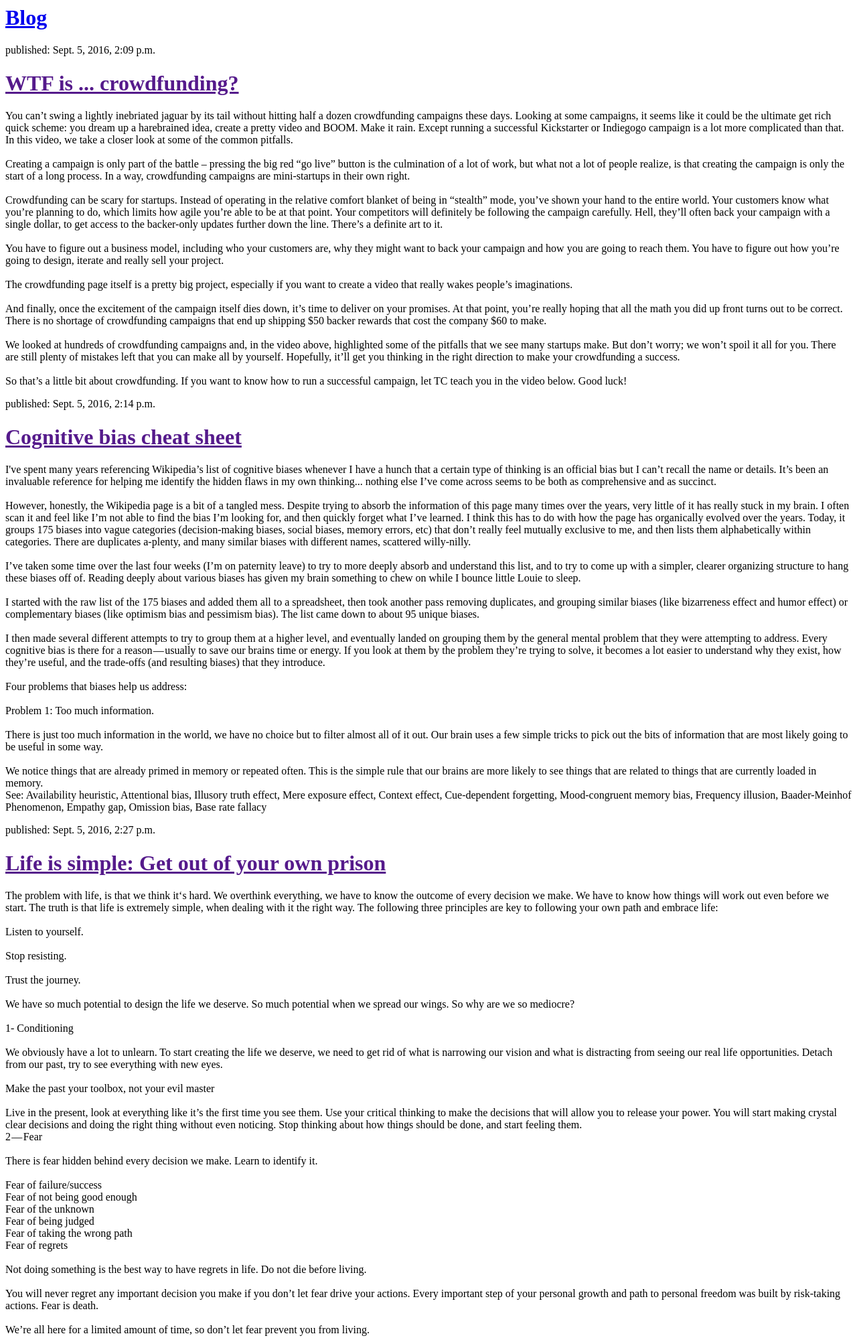
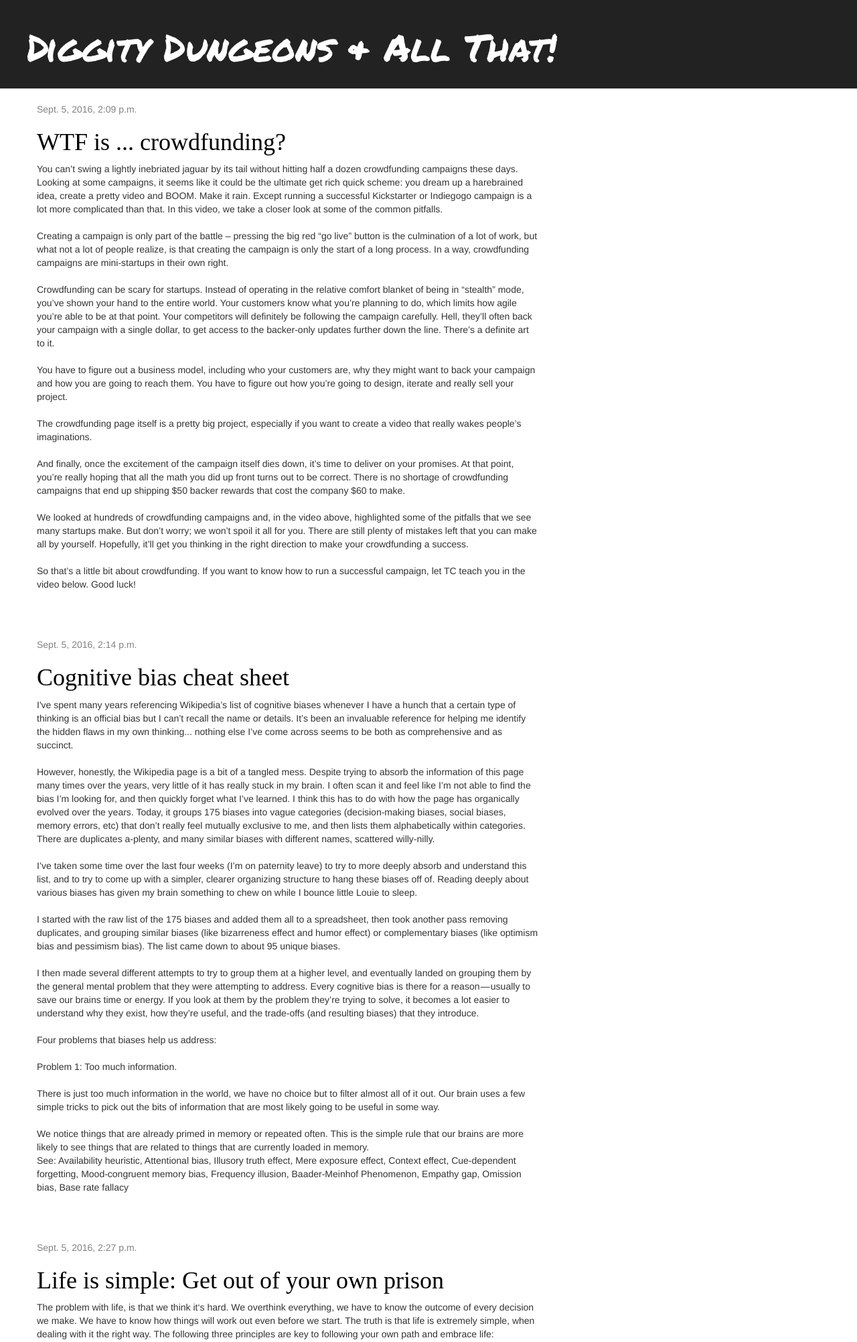
Before and after one commit to ikkolele/first-blog-sandbox, a Django app: page / in a window 1280 px wide. Shown: the top 2003 px of the page at 67% size. Run offline with Django 3.2, Linux system fonts and the light colour scheme; data comes from the database, SQL or seed files in the repository; some libraries are stand-ins or nearby versions.

Commit message:
Base Html Template added

```diff
--- /dev/null
+++ b/blog/static/css/blog.css
@@ -0,0 +1,47 @@
+.page-header {
+    background-color: #222222;
+    margin-top: 0;
+    padding: 20px 20px 20px 40px;
+}
+
+.page-header h1, .page-header h1 a, .page-header h1 a:visited, .page-header h1 a:active {
+    color: #ffffff;
+    font-size: 42pt;
+    text-decoration: none;
+    font-family: 'Permanent Marker', cursive;
+}
+
+.content {
+    margin-left: 40px;
+}
+
+h1, h2, h3, h4 {
+    font-family: 'Ubuntu Mono';
+}
+
+.date {
+    color: #828282;
+}
+
+.save {
+    float: right;
+}
+
+.post-form textarea, .post-form input {
+    width: 100%;
+}
+
+.top-menu, .top-menu:hover, .top-menu:visited {
+    color: #ffffff;
+    float: right;
+    font-size: 26pt;
+    margin-right: 20px;
+}
+
+.post {
+    margin-bottom: 70px;
+}
+
+.post h1 a, .post h1 a:visited {
+    color: #000000;
+}
--- /dev/null
+++ b/blog/templates/blog/base.html
@@ -0,0 +1,23 @@
+{% load staticfiles %}
+<html>
+    <head>
+        <title>Blog</title>
+        <link rel="stylesheet" href="//maxcdn.bootstrapcdn.com/bootstrap/3.2.0/css/bootstrap.min.css">
+        <link rel="stylesheet" href="//maxcdn.bootstrapcdn.com/bootstrap/3.2.0/css/bootstrap-theme.min.css">
+        <link href="https://fonts.googleapis.com/css?family=Permanent+Marker" rel="stylesheet">
+        <link rel="stylesheet" href="{% static 'css/blog.css' %}">
+    </head>
+    <body>
+        <div class="page-header">
+            <h1><a href="/">Diggity Dungeons & All That!</a></h1>
+        </div>
+        <div class="content container">
+            <div class="row">
+                <div class="col-md-8">
+                {% block content %}
+                {% endblock %}
+                </div>
+            </div>
+        </div>
+    </body>
+</html>
--- a/blog/templates/blog/post_list.html
+++ b/blog/templates/blog/post_list.html
@@ -1,20 +1,13 @@
-<html>
-    <head>
-        <title>Blog</title>
-    </head>
-    <body>
+{% extends 'blog/base.html' %} <!-- Extending templates to connect these two together -->
 
-    <div>
-        <h1><a href="/">Blog</a></h1>
-    </div>
-
+{% block content %} <!-- Block Tags: matches the tag in the base.html file -->
     {% for post in posts %}
-        <div>
-            <p>published: {{ post.published_date }}</p>
+        <div class="post">
+            <div class="date">
+                {{ post.published_date }}
+            </div>
             <h1><a href="">{{ post.title }}</a></h1>
             <p>{{ post.text|linebreaksbr }}</p>
         </div>
     {% endfor %}
-
-    </body>
-</html>
+{% endblock %}
```
Also changed, not shown: 1 other file.
